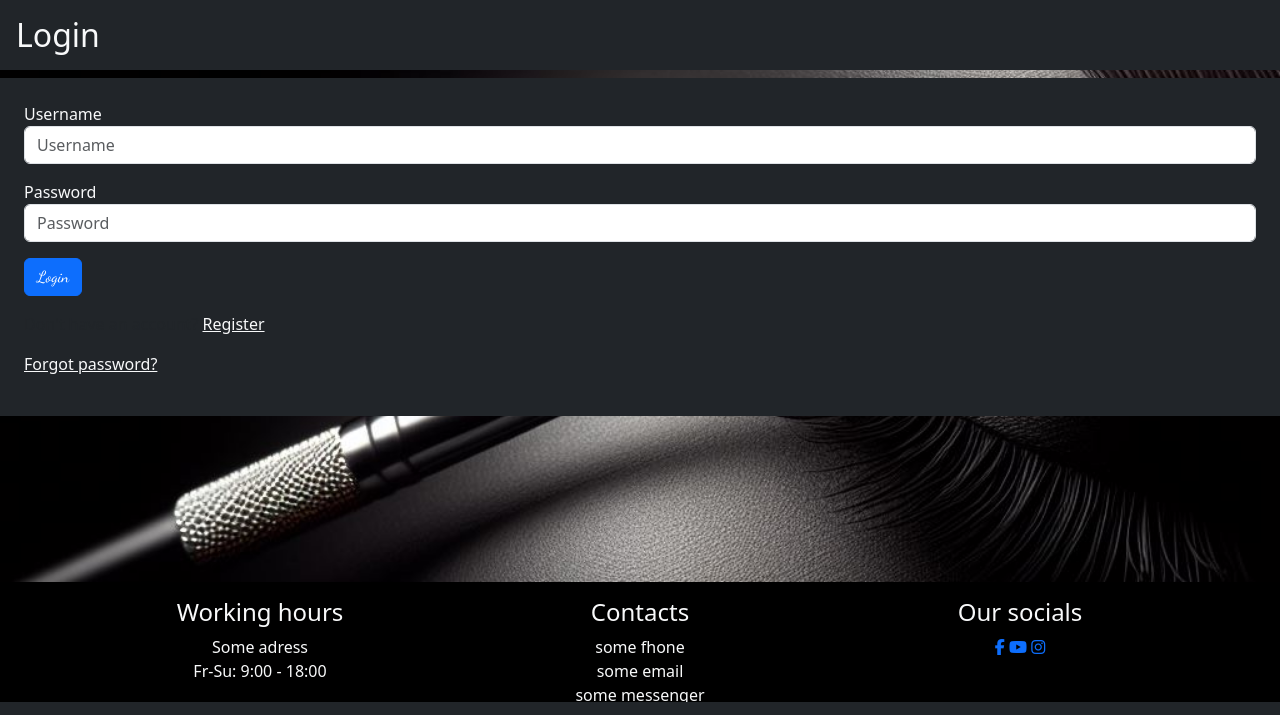
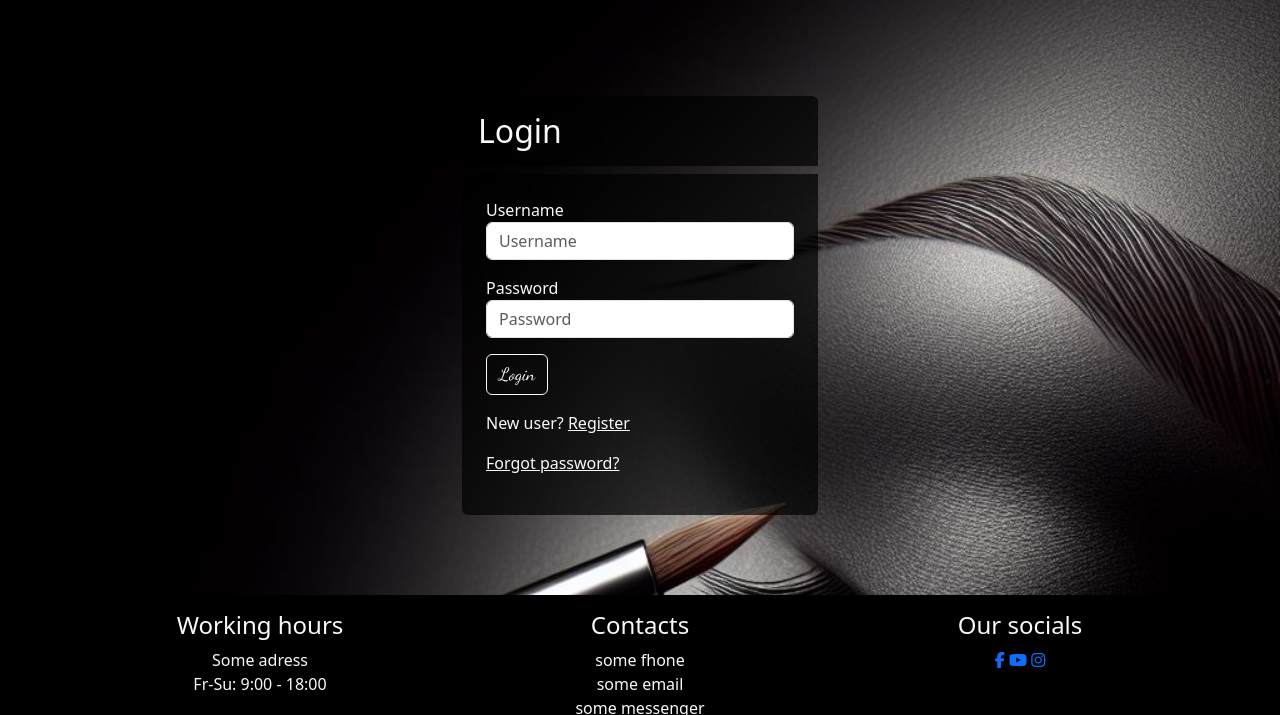
Before and after one commit to vasilchenkoilya/p_makeup, a Django app: page /accounts/login/ in a window 1280 px wide. Shown: the part 98-813 px from the top of the page. Run offline with Django 4.2, Linux system fonts and the light colour scheme; data that the repository does not hold is empty; some libraries are stand-ins or nearby versions.

Commit message:
more styles ,signup, login

```diff
--- a/permanent_makeup/accounts/templates/registration/login.html
+++ b/permanent_makeup/accounts/templates/registration/login.html
@@ -1,8 +1,11 @@
 {% extends "base.html" %}
 
 {% block content %}
-  <h2 class="text-light bg-dark p-3">Login</h2>
-  <form method="post" class="bg-dark p-4">
+  <div class="container mt-5">
+    <div class="row justify-content-center">
+      <div class="col-lg-4 col-md-8">
+        <h2 class="text-light bg-dark p-3 mt-5 rounded-top">Login</h2>
+        <form method="post" class="bg-dark p-4 rounded-bottom">
           {% csrf_token %}
           {% for field in form %}
             <div class="form-group text-light mb-3">
@@ -18,11 +21,14 @@
               {% endfor %}
             </div>
           {% endfor %}
-    <button type="submit" class="btn btn-primary">Login</button>
+          <button type="submit" class="btn btn-outline-light">Login</button>
           <p class="mt-3">
-      Don't have an account? <a href="{% url 'signup' %}" class="text-light">Register</a>
+            <span class ="text-light">New user?</span> <a href="{% url 'signup' %}" class="text-light">Register</a>
           </p>
           <p class="mt-3">
             <a href="{% url 'password_reset' %}" class="text-light">Forgot password?</a>
         </form>
+      </div>
+    </div>
+  </div>
 {% endblock %}
--- a/permanent_makeup/accounts/templates/registration/signup.html
+++ b/permanent_makeup/accounts/templates/registration/signup.html
@@ -21,7 +21,7 @@
             {% endfor %}
           </div>
         {% endfor %}
-        <button type="submit" class="btn btn-primary w-100">SignUp</button>
+        <button type="submit" class="btn btn-outline-light w-100">SignUp</button>
       </form>
     </div>
   </div>
--- a/permanent_makeup/main/static/css/base_style.css
+++ b/permanent_makeup/main/static/css/base_style.css
@@ -45,17 +45,6 @@
 .container {
     min-height: 100%;
 }
-
-/* .full-screen-background {
-    position: relative;
-    min-height: 100vh;
-    width: 100%;
-    background: url('/static/images/bg2.png') no-repeat center center;
-    background-size: cover;
-    z-index: -1;
-} */
-
-
 @media screen and (-ms-high-contrast: active), (-ms-high-contrast: none) {
     .full-screen-background {
         min-height: 100vh;
@@ -85,6 +74,13 @@
     background-color: rgba(0, 0, 0, 0.01)!important;
 }
 
+form.bg-dark {
+    background-color: rgba(0, 0, 0, 0.7) !important;
+}
+h2.bg-dark {
+    background-color: rgba(0, 0, 0, 0.7) !important; /
+}
+
 .btn.btn-primary {
     font-family: "Dancing Script", cursive;
 }
@@ -93,6 +89,10 @@
     font-size: x-large;
     background-color: rgba(0, 0, 0, 0.05)
 }
+.btn.btn-outline-light {
+    font-family: "Dancing Script", cursive;
+    font-size: large;
+}
 .form-control {
     width: 100%;
 }
--- a/permanent_makeup/main/templates/base.html
+++ b/permanent_makeup/main/templates/base.html
@@ -53,7 +53,7 @@
                         <a class="nav-link dropdown-toggle" href="#" role="button" data-bs-toggle="dropdown" aria-expanded="false">
                             <i class="fas fa-users"></i>
                         </a>
-                        <ul class="dropdown-menu">
+                        <ul class="dropdown-menu dropdown-menu-end">
                             {% if user.is_authenticated and user.is_superuser %}
                                 <li><a class="dropdown-item" href="{% url 'admin:index' %}">Admin Panel</a></li>
                                 <li><a class="dropdown-item" href="{% url 'logout' %}">Logout</a></li>
--- a/permanent_makeup/main/templates/main/service_detail.html
+++ b/permanent_makeup/main/templates/main/service_detail.html
@@ -7,7 +7,7 @@
         {% endif %}
         <div class="card-body">
             <h5 class="card-title">{{ service.name }}</h5>
-            <p class="card-text">{{ service.description }}</p>
+            <p class="card-text">{{ service.description|safe }}</p>
             <div class="d-flex justify-content-between align-items-center">
                 <small class="text-muted">{{ service.price }}£</small>
             </div>
--- a/permanent_makeup/main/templates/reservation/reservation.html
+++ b/permanent_makeup/main/templates/reservation/reservation.html
@@ -18,7 +18,7 @@
                         {% endfor %}
                         <div class="form-group row">
                             <div class="col-sm-8 offset-sm-4">
-                                <button type="submit" class="btn btn-dark">Book Now</button>
+                                <button type="submit" class="btn btn-outline-light">Book Now</button>
                             </div>
                         </div>
                     </form>
```
Also changed, not shown: permanent_makeup/main/templates/test.html (deleted, +0 -79 lines). Lines whose indentation alone changed are shown as unchanged.
